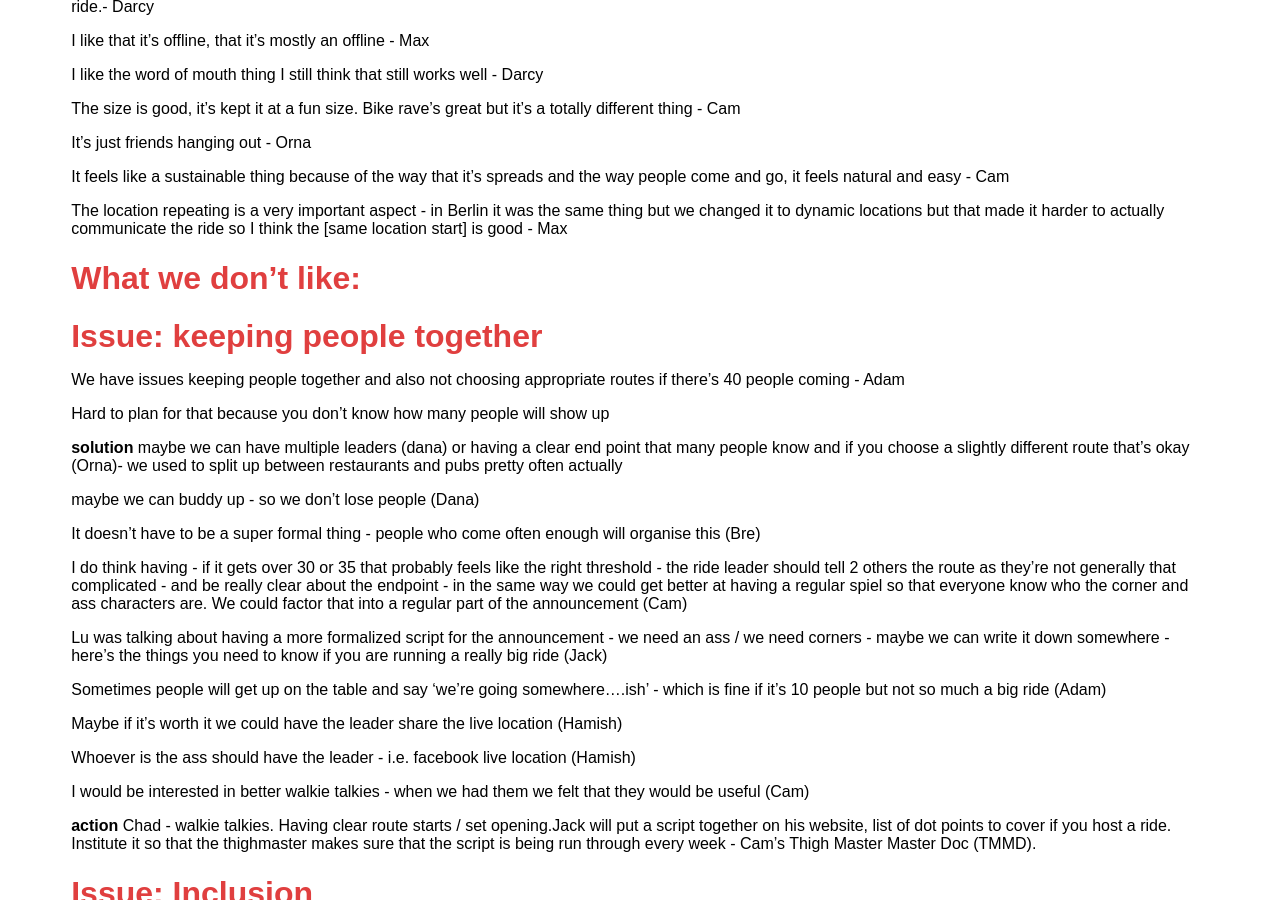
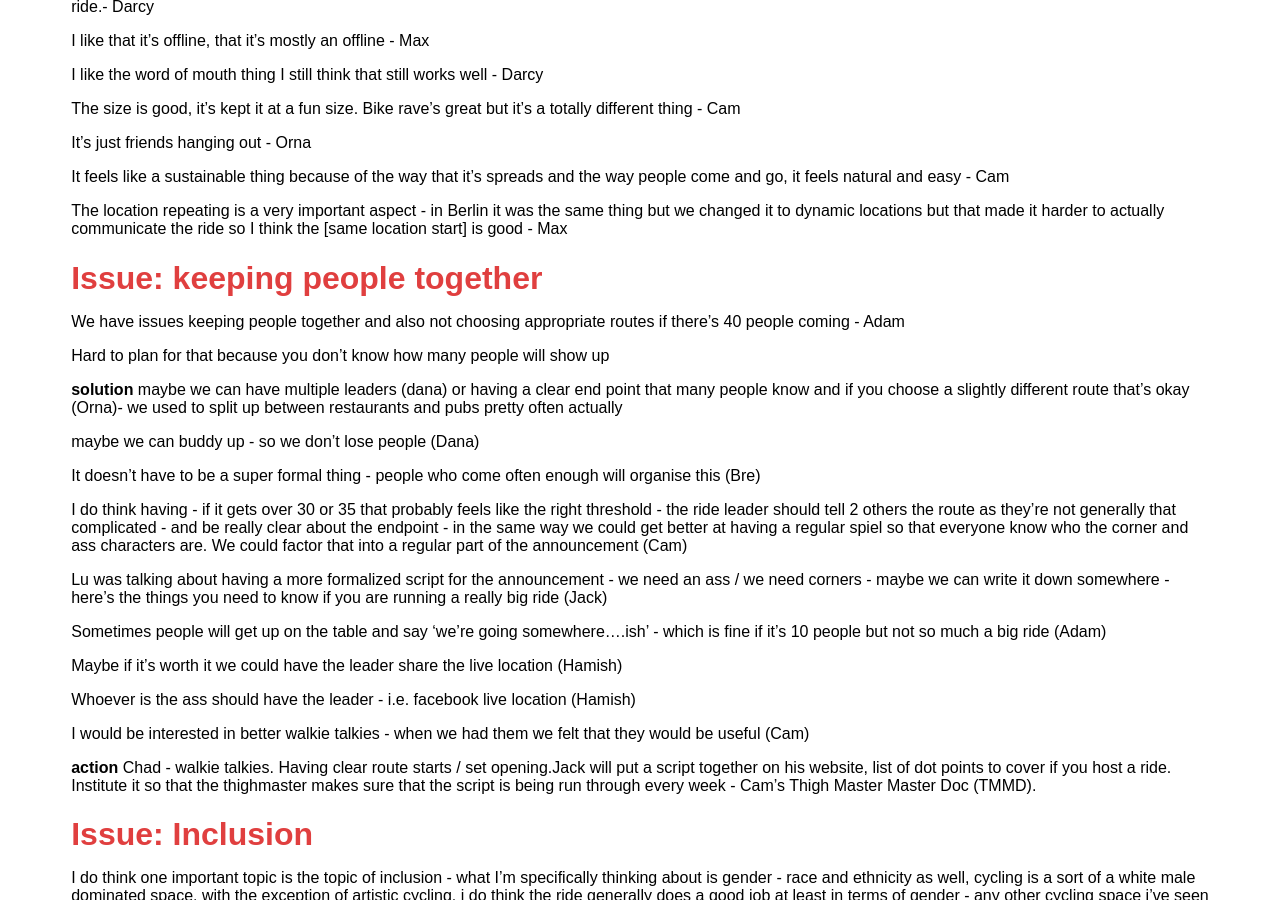
Before and after one commit to JackRobbers/jackrobbers.github.io, a Jekyll site: the page built from minutes-2026-04-09.md, in a window 1280 px wide and 900 px high, scrolled down 582 px. Built offline with Jekyll 4.4.1, drawn with Linux system fonts in a browser that asks for light colours.

Commit message:
fix headings

```diff
--- a/minutes-2026-04-09.md
+++ b/minutes-2026-04-09.md
@@ -42,8 +42,6 @@
 It feels like a sustainable thing because of the way that it's spreads and the way people come and go, it feels natural and easy - Cam
 
 The location repeating is a very important aspect - in Berlin it was the same thing but we changed it to dynamic locations but that made it harder to actually communicate the ride so I think the [same location start] is good - Max
-
-# What we don't like:
 
 # Issue: keeping people together
 
@@ -131,11 +129,11 @@
 
 A date to report back - Cam, Rosie, and Josh - the working group. The faciliators. for interpersonal. Cam has more actionable ideas on those fronts. Do we have things that people are thinking specifically (Cam) I've got a couple ideas on how to increase diversity - a general call to action to invite your friends, invite the people you'd like to see (Cam)
 
-## Issue: Slow Starts
+# Issue: Slow Starts
 
 I think we have really slow starts - because it turns out so late. If we can push everyone along at the start - it ends up a bit further (Darcy)
 
-## Issue: Road Safety
+# Issue: Road Safety
 
  I wanna route back to the road safety thing - I feel like traffic blocking is important sometimes and obviously depending on the group but I feel like we should actually trafic block and take up space on the road it's a good thing to make sure everyone stays together I like that everyone taking back roads from cars because I hate cars and love bikes (Hespos)
 
@@ -143,7 +141,7 @@
 
 I would push back against the critical mass element of it, which is not what the ride is trying to emulate in any way (Adam?)
 
-## Issue: Food / Length / Pub
+# Issue: Food / Length / Pub
 
 Food/length of ride/etc (Dorcas)
 
```
